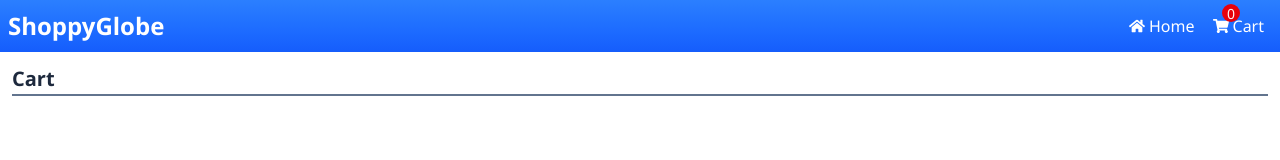
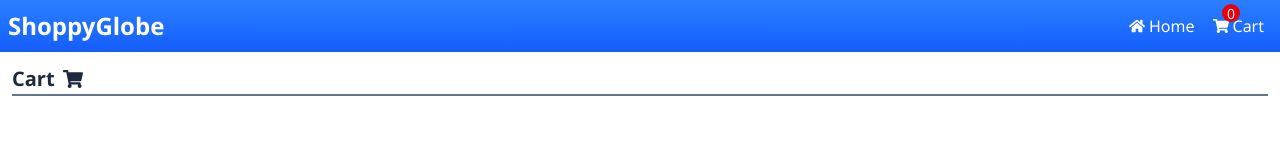
Before and after one commit to koushik2411/ShoppyGlobe-FE, a React (Vite) app: page /cart in a window 1280 px wide. Shown: the top 160 px of the page. Built offline with nearby package versions, Linux system fonts and the light colour scheme.

Commit message:
20th commit: Added icons

```diff
--- a/src/components/ProductList.jsx
+++ b/src/components/ProductList.jsx
@@ -3,6 +3,7 @@ import useProducts from "../hooks/useProduct";
 import { useSelector } from "react-redux";
 import ProductItem from "./ProductItem";
 import Loader from "./Loader";
+import { FaStore } from "react-icons/fa";
 
 function ProductList() {
   const { products, loading, error } = useProducts();
@@ -19,7 +20,7 @@ function ProductList() {
 
   return (
     <section className="productsListContainer">
-      <h2 className="secHeader">Products</h2>
+      <h2 className="secHeader">Products <FaStore/></h2>
 
       <div className="productList">
         {filteredProducts.map((product) => (
--- a/src/index.css
+++ b/src/index.css
@@ -26,6 +26,9 @@ button:active {
     font-size: 20px;
     font-weight: 700;
     border-bottom: 2px solid var(--color-slate-500);
+    display: flex;
+    align-items: center;
+    gap: 8px;
 }
 
 .semibold {
--- a/src/pages/Cart.jsx
+++ b/src/pages/Cart.jsx
@@ -3,6 +3,7 @@ import { useSelector } from 'react-redux'
 import Header from '../components/Header';
 import CartItem from '../components/CartItem';
 import { Link } from 'react-router-dom';
+import { FaShoppingCart } from 'react-icons/fa';
 
 function Cart() {
 
@@ -20,13 +21,13 @@ function Cart() {
 
         <div className='cartContainer'>
 
-            <h2 className='secHeader'>Cart</h2>
+            <h2 className='secHeader'>Cart <FaShoppingCart/></h2>
 
             {cartItems.length === 0 ? (
                 <div className='emptyCart'>
                     <h3 className=''>Cart is Empty</h3>
 
-                    <Link>
+                    <Link to="/">
                         <button className='backBtn'>
                             Continue Shopping
                         </button>
--- a/src/pages/CheckOut.jsx
+++ b/src/pages/CheckOut.jsx
@@ -3,6 +3,7 @@ import { useDispatch, useSelector } from 'react-redux'
 import { useNavigate } from 'react-router-dom';
 import { clearCart } from '../redux/cartSlice'
 import Header from '../components/Header';
+import { GiTakeMyMoney } from 'react-icons/gi';
 
 function CheckOut() {
 
@@ -39,7 +40,7 @@ function CheckOut() {
 
       <div className='checkoutContainer'>
 
-        <h2 className='secHeader'>Checkout</h2>
+        <h2 className='secHeader'>Checkout <GiTakeMyMoney/></h2>
 
         <form onSubmit={handleSubmit}>
 
```
